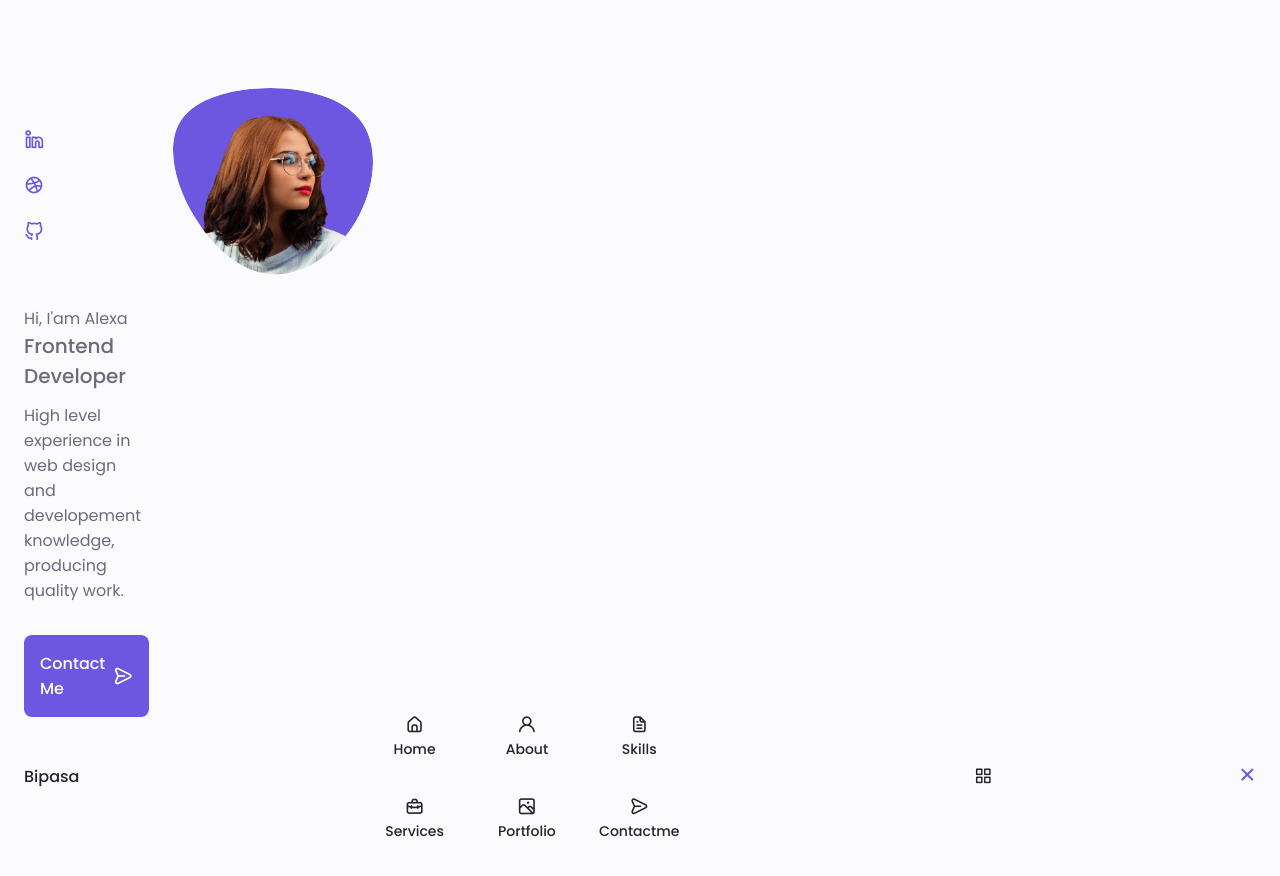
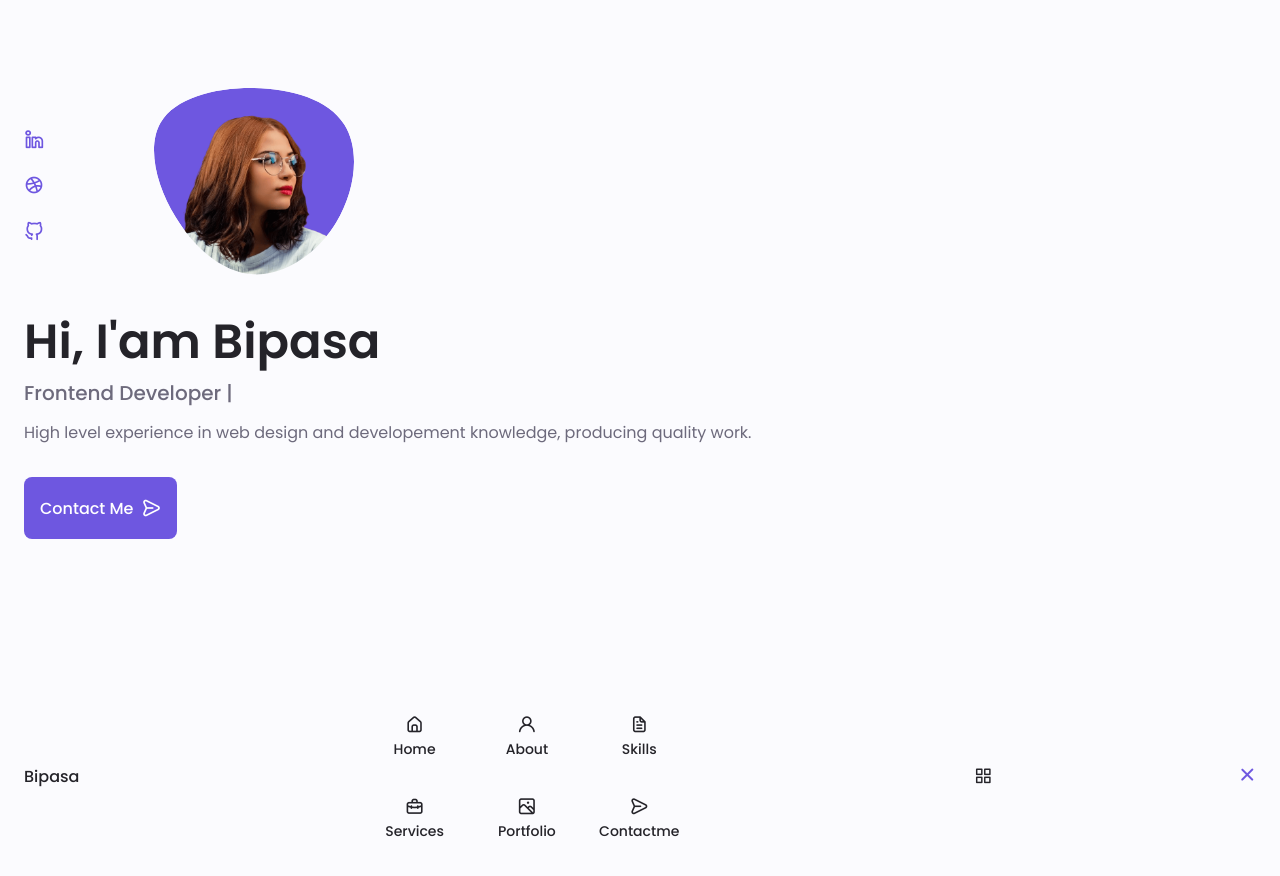
Before and after one commit to bipasa2003/Bipasa_Portfollio, a plain HTML site: page index.html in a window 1280 px wide. Shown: the top 876 px of the page. Drawn offline with nearby package versions, Linux system fonts and the light colour scheme.

Commit message:
Add typing animation for frontend developer and update home section layout

```diff
--- a/assets/css/styles.css
+++ b/assets/css/styles.css
@@ -316,6 +316,18 @@ img {
 .home_scroll-arrow{
   font-size: 1.25rem;
 }
+/* ===========Frontend Developer typing animation =========== */
+#typing-text::after {
+  content: "|";
+  margin-left: 5px;
+  animation: blink 1s infinite;
+}
+
+@keyframes blink {
+  0%, 50%, 100% { opacity: 1; }
+  25%, 75% { opacity: 0; }
+}
+
 /*==================== BUTTONS ====================*/
 .button{
   display: inline-block;
--- a/assets/js/main.js
+++ b/assets/js/main.js
@@ -53,3 +53,17 @@ navLink.forEach(n => n.addEventListener('click', linkAction))
 
 
 /*==================== DARK LIGHT THEME ====================*/
+
+/*==================== frontend developer running animation ====================*/
+ const text = "Frontend Developer";
+  let index = 0;
+
+  function typeEffect() {
+    if (index < text.length) {
+      document.getElementById("typing-text").innerHTML += text.charAt(index);
+      index++;
+      setTimeout(typeEffect, 120); // typing speed
+    }
+  }
+
+  window.onload = typeEffect;
--- a/index.html
+++ b/index.html
@@ -100,15 +100,32 @@
                     </g>
                 </svg>
             </div>
-            <div class="home__data>
-                            <h1 class=" home__title">Hi, I'am Alexa</h1>
+            <!-- <div class="home__data">
+                <h1 class="home__title">Hi, I'am Bipasa</h1>
                 <h3 class="home__subtitle">Frontend Developer</h3>
                 <p class="home__description">High level experience in web design and developement
                     knowledge, producing quality work.</p>
                 <a href="#contact" class="button button--flex">
                     Contact Me <i class="uil uil-message button__icon"></i>
                 </a>
-            </div>
+            </div> -->
+            <div class="home__data">
+                    <h1 class="home__title">Hi, I'am Bipasa</h1>
+
+                    <h3 class="home__subtitle">
+                        <span id="typing-text"></span>
+                    </h3>
+
+                    <p class="home__description">
+                        High level experience in web design and developement
+                        knowledge, producing quality work.
+                    </p>
+
+                    <a href="#contact" class="button button--flex">
+                        Contact Me <i class="uil uil-message button__icon"></i>
+                    </a>
+                    </div>
+
         </div>
         <div class="home__scroll">
             <a href="#about" class="home__scroll-button button--flex">
```
